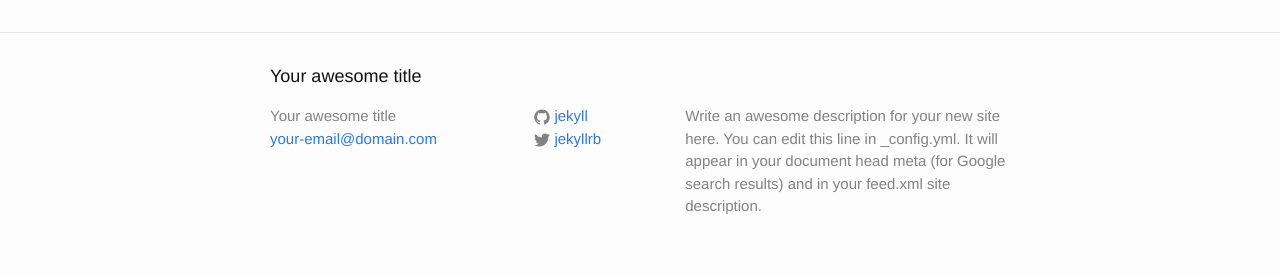
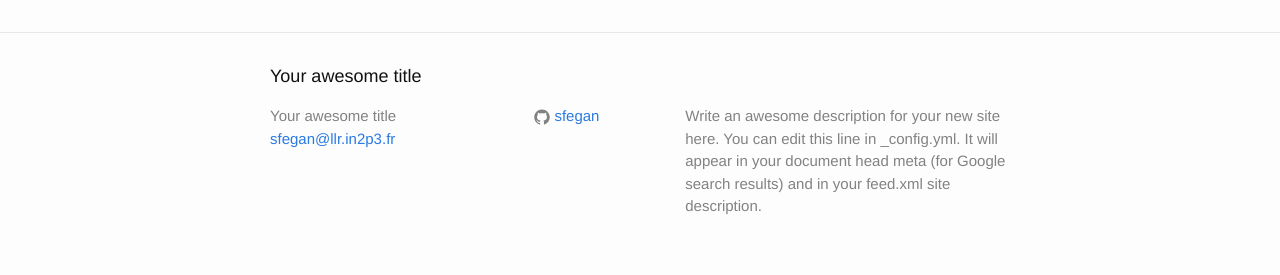
Before and after one commit to sfegan/my_jekyll_test, a Jekyll site: the page built from _posts/2016-03-07-welcome-to-jekyll.markdown, in a window 1280 px wide. Shown: the part 642-917 px from the top of the page. Built offline with Jekyll 4.4.1, drawn with Linux system fonts in a browser that asks for light colours.

Commit message:
Update settings

```diff
--- a/_config.yml
+++ b/_config.yml
@@ -7,15 +7,14 @@
 
 # Site settings
 title: Your awesome title
-email: your-email@domain.com
+email: sfegan@llr.in2p3.fr
 description: > # this means to ignore newlines until "baseurl:"
   Write an awesome description for your new site here. You can edit this
   line in _config.yml. It will appear in your document head meta (for
   Google search results) and in your feed.xml site description.
-baseurl: "" # the subpath of your site, e.g. /blog
-url: "http://yourdomain.com" # the base hostname & protocol for your site
-twitter_username: jekyllrb
-github_username:  jekyll
+baseurl: "/my_jekyll_test" # the subpath of your site, e.g. /blog
+url: "http://sfegan.github.io" # the base hostname & protocol for your site
+github_username:  sfegan
 
 # Build settings
 markdown: kramdown
--- a/_posts/2016-03-07-welcome-to-jekyll.markdown
+++ b/_posts/2016-03-07-welcome-to-jekyll.markdown
@@ -1,7 +1,7 @@
 ---
 layout: post
 title:  "Welcome to Jekyll!"
-date:   2016-03-07 10:41:08 +0100
+date:   2016-03-07 10:45:14 +0100
 categories: jekyll update
 ---
 You’ll find this post in your `_posts` directory. Go ahead and edit it and re-build the site to see your changes. You can rebuild the site in many different ways, but the most common way is to run `jekyll serve`, which launches a web server and auto-regenerates your site when a file is updated.
```
